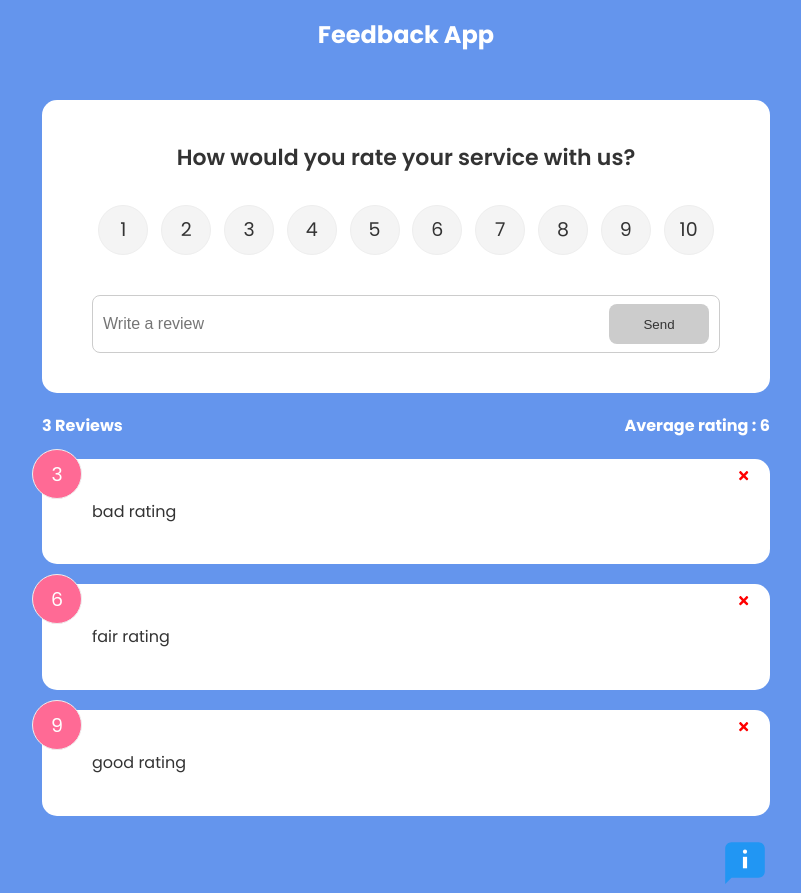
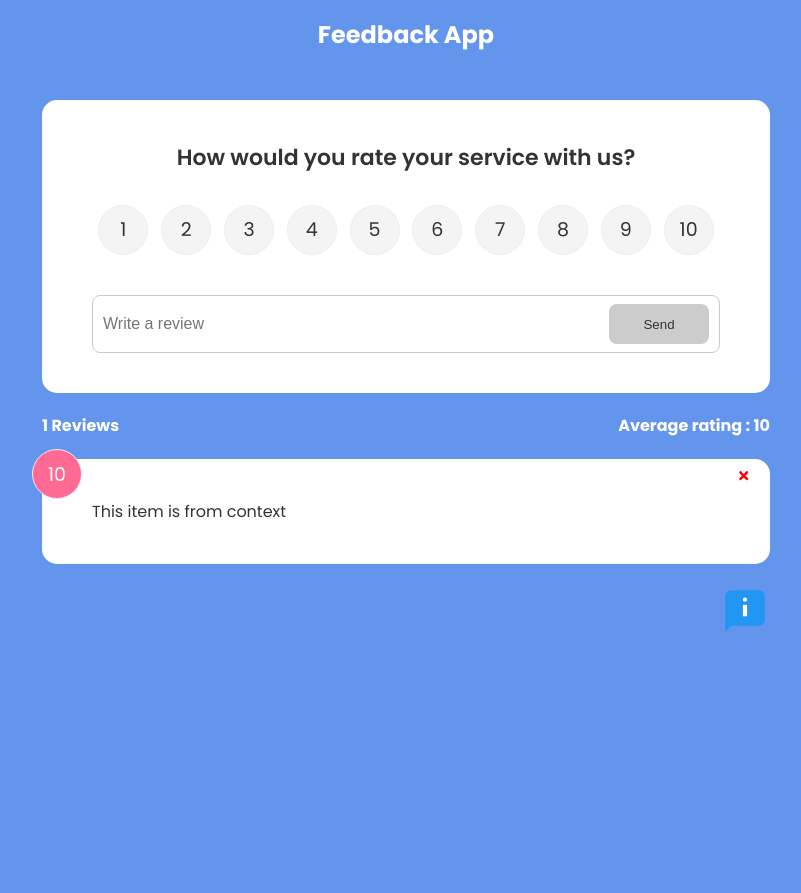
Before and after one commit to carinyperez/feedback-app, a React (Create React App) app: page / in a window 1280 px wide. Shown: the whole page, without its empty margins (234-1035 px from the left). After the commit the page ends 800 px from the top, so only its background shows below. Built offline with nearby package versions, Linux system fonts and the light colour scheme.

Commit message:
feat: create global state for app using createContext and useCOntext

```diff
--- a/src/App.tsx
+++ b/src/App.tsx
@@ -1,42 +1,25 @@
 import Header from "./components/Header";
 import FeedbackList from './components/FeedbackList';
-import {useState} from 'react';
-import FeedbackData from './data/FeedbackData';
 import FeedbackStats from './components/FeedbackStats';
 import FeedbackForm from './components/FeedbackForm';
-import {v4 as uuidv4} from 'uuid';
 import * as React from 'react';
 import AboutPage from './pages/AboutPage';
 import {BrowserRouter as Router, Routes, Route} from 'react-router-dom';
 import AboutIconLink from './components/AboutIcon';
-
+import {FeedbackProvider} from './context/FeedbackContext';
 
 export default function App() {
-	const [feedback, setFeedback] = useState(FeedbackData)
-
-	const handleDelete = (id: string) => {
-		window.confirm('Are you sure you want to delete') && setFeedback(feedback.filter(item => item.id !== id))
-	}
-
-	const handleSubmitFeedback = (text :string, rating: number) => {
-		const newFeedback = {
-			id: uuidv4(),
-			rating,
-			text,
-		}
-		setFeedback([newFeedback, ...feedback])
-	}
-
 	return (
-		<Router>
+		<FeedbackProvider>
+			<Router>
 			<Header />
 			<div className='container'>
 				<Routes >
 					<Route path ='/' element = {
 						<>
-						<FeedbackForm handleSubmitFeedback={handleSubmitFeedback}/>
-						<FeedbackStats feedback={feedback}/>
-						<FeedbackList feedback={feedback} handleDelete={handleDelete}/>
+						<FeedbackForm />
+						<FeedbackStats />
+						<FeedbackList/>
 						<AboutIconLink/>
 						</>
 					}>
@@ -46,5 +29,7 @@ export default function App() {
 				</Routes>
 			</div>
 		</Router>
+		</FeedbackProvider>
+
 	)
 }
--- a/src/components/FeedbackForm.tsx
+++ b/src/components/FeedbackForm.tsx
@@ -3,13 +3,13 @@ import Card from './Card';
 import Button from './Button';
 import RatingInput from './RatingInput';
 import * as React from "react";
+import { useContext } from 'react';
+import FeedbackContext from '../context/FeedbackContext';
 
 
-export interface FeedbackFormProps {
-	handleSubmitFeedback : (text: any, rating: any) => void,
-}
+const FeedbackForm = () => {
 
-const FeedbackForm = ({handleSubmitFeedback} :FeedbackFormProps) => {
+	const {handleSubmitFeedback} = useContext(FeedbackContext)
 	const [review, setReview] = useState('');
 	const [btnDisabled, setbtnDisabled] = useState(true);
 	const [validation, setValidation ] = useState<String | null>(null);
--- a/src/components/FeedbackItem.tsx
+++ b/src/components/FeedbackItem.tsx
@@ -1,17 +1,19 @@
 import Card from './Card';
 import {FaTimes} from 'react-icons/fa';
 import * as React from "react";
+import { useContext } from 'react';
+import FeedbackContext from '../context/FeedbackContext';
 
 export interface FeedbackItemProps {
 	item: {
-		id: any,
+		id: string,
 		rating: number,
 		text: string
 	}
-	handleDelete: (id: any) => void,
 }
 
-const FeedbackItem = ({item, handleDelete}: FeedbackItemProps) => {
+const FeedbackItem = ({item}: FeedbackItemProps) => {
+	const {handleDelete} = useContext(FeedbackContext);
 	return (
 		<Card>
 			<div className='num-display'>{item.rating}</div>
--- a/src/components/FeedbackList.tsx
+++ b/src/components/FeedbackList.tsx
@@ -1,23 +1,23 @@
 import FeedbackItem from './FeedbackItem';
 import * as React from "react";
+import {useContext} from 'react';
+import FeedbackContext from '../context/FeedbackContext';
 
-export interface Item {
+
+interface Item {
 	id :string,
-	text : number,
-	rating :string,
+	text : string,
+	rating : number;
 }
 
-export interface FeedbackListProps {
-	feedback: any[],
-	handleDelete: (id: any) => void,
-}
+const FeedbackList = () => {
+	const {feedback} = useContext(FeedbackContext);
 
-const FeedbackList = ({feedback, handleDelete}: FeedbackListProps) => {
 	return (
 		(!feedback || feedback.length === 0) ? <p>No feedback</p> :
 		<div>
-			{feedback.map(item => (
-				<FeedbackItem key={item.id} item={item} handleDelete={handleDelete}/>
+			{feedback.map((item: Item) => (
+				<FeedbackItem key={item.id} item={item} />
 				)
 		    )}
 		</div>
--- a/src/components/FeedbackStats.tsx
+++ b/src/components/FeedbackStats.tsx
@@ -1,14 +1,12 @@
 import * as React from "react";
+import {useContext} from 'react';
+import FeedbackContext from '../context/FeedbackContext';
 
 
-export interface FeedbackStatsProps {
-	feedback: Array<any>
-
-}
-
-const FeedbackStats = ({feedback}: FeedbackStatsProps) => {
+const FeedbackStats = () => {
+	const {feedback} = useContext(FeedbackContext)
 	const average = () => {
-		const total = feedback.reduce((acc , curr) => acc + curr.rating, 0)
+		const total = feedback.reduce((acc: any , curr: { rating: any; }) => acc + curr.rating, 0)
 		return total/feedback.length;
 	}
 
--- /dev/null
+++ b/src/context/FeedbackContext.tsx
@@ -0,0 +1,44 @@
+import * as React from 'react';
+import {createContext, useState} from 'react';
+import {v4 as uuidv4} from 'uuid';
+
+interface Item {
+	id: string,
+	text: string,
+	rating: number,
+}
+
+
+const FeedbackContext = createContext<any>({});
+
+export const FeedbackProvider = ({children}: any) => {
+	const [feedback, setFeedback] = useState([
+		{
+			id: '1',
+			text: 'This item is from context',
+			rating: 10
+		}
+	])
+	const handleDelete = (id: string) => {
+		window.confirm('Are you sure you want to delete') && setFeedback(feedback.filter(item => item.id !== id))
+	}
+
+	const handleSubmitFeedback = (text: string, rating: number) => {
+		const newFeedback: Item = {
+			id: uuidv4(),
+			rating,
+			text,
+		}
+		setFeedback([newFeedback, ...feedback])
+	}
+	return <FeedbackContext.Provider value={{
+		feedback,
+		handleDelete,
+		handleSubmitFeedback,
+	}}>
+		{children}
+	</FeedbackContext.Provider>
+
+}
+
+export default FeedbackContext;
--- a/src/data/FeedbackData.tsx
+++ /dev/null
@@ -1,18 +0,0 @@
-const FeedbackData = [
-	{
-		id: '1',
-		rating: 3,
-		text: 'bad rating'
-	},
-	{
-		id: '2',
-		rating: 6,
-		text: 'fair rating'
-	},
-	{
-		id: '3',
-		rating: 9,
-		text: 'good rating'
-	}
-]
-export default FeedbackData;
```
